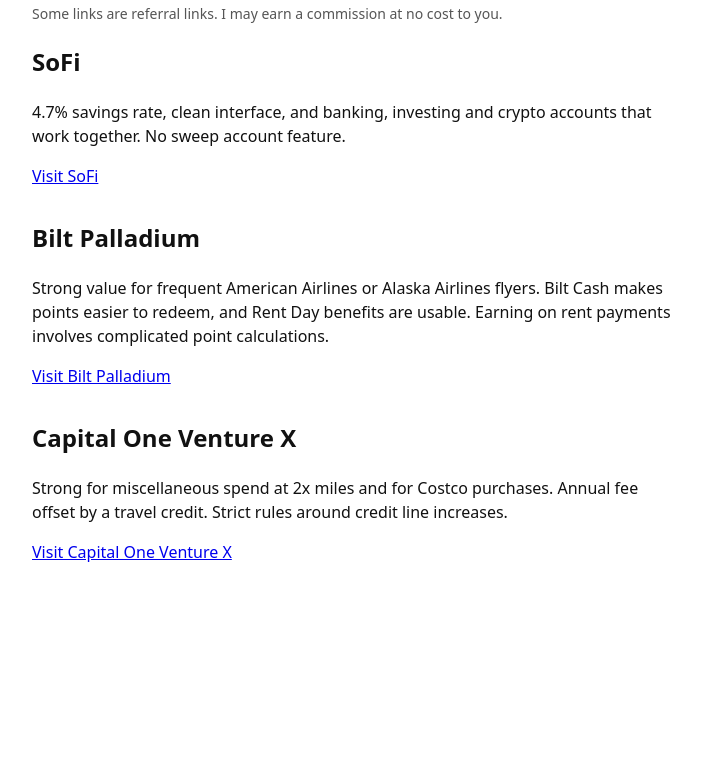
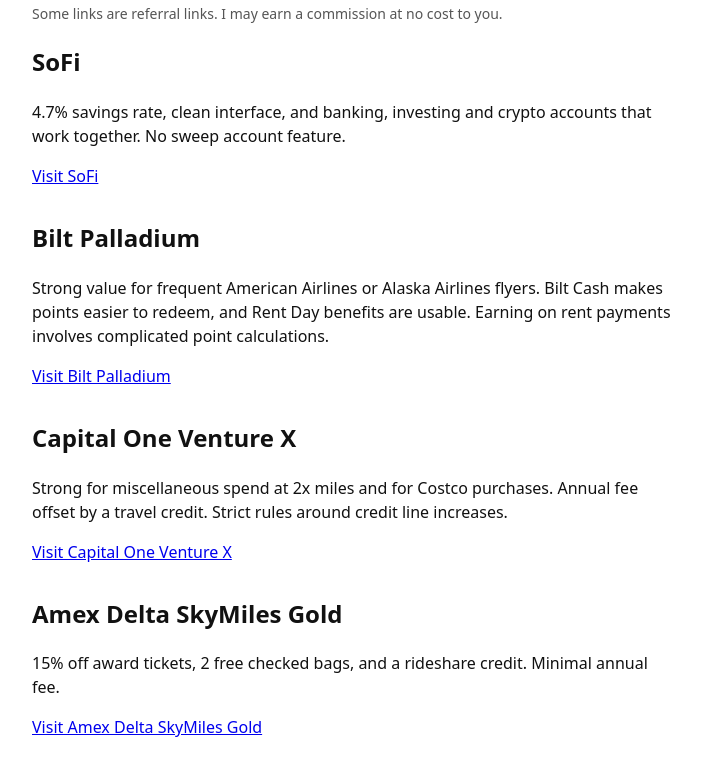
Before and after one commit to ahshilshah/ahshilshah.github.io, a plain HTML site: page index.html in a window 1280 px wide. Shown: the part 104-880 px from the top of the page, without its empty margins (288-989 px from the left). Before the commit the page ends 800 px from the top, so only its background shows below. Drawn offline with Linux system fonts and the light colour scheme.

Commit message:
Add Amex Delta SkyMiles Gold
Claude-Session: https://claude.ai/code/session_016eqPfup2cmoW1RuhFzx15G

```diff
--- a/index.html
+++ b/index.html
@@ -11,7 +11,7 @@ body{font:16px/1.5 system-ui,sans-serif;max-width:40rem;margin:0 auto;padding:1r
 section{margin:0 0 2rem}
 .disclosure{font-size:.875rem;color:#555}
 </style>
-<script type="application/ld+json">{"@context":"https://schema.org","@type":"ItemList","itemListElement":[{"@type":"ListItem","position":1,"item":{"@type":"Product","name":"SoFi","description":"4.7% savings rate, clean interface, and banking, investing and crypto accounts that work together. No sweep account feature.","url":"https://ahshilshah.github.io/#sofi"}},{"@type":"ListItem","position":2,"item":{"@type":"Product","name":"Bilt Palladium","description":"Strong value for frequent American Airlines or Alaska Airlines flyers. Bilt Cash makes points easier to redeem, and Rent Day benefits are usable. Earning on rent payments involves complicated point calculations.","url":"https://ahshilshah.github.io/#bilt-palladium"}},{"@type":"ListItem","position":3,"item":{"@type":"Product","name":"Capital One Venture X","description":"Strong for miscellaneous spend at 2x miles and for Costco purchases. Annual fee offset by a travel credit. Strict rules around credit line increases.","url":"https://ahshilshah.github.io/#capital-one-venture-x"}}]}</script>
+<script type="application/ld+json">{"@context":"https://schema.org","@type":"ItemList","itemListElement":[{"@type":"ListItem","position":1,"item":{"@type":"Product","name":"SoFi","description":"4.7% savings rate, clean interface, and banking, investing and crypto accounts that work together. No sweep account feature.","url":"https://ahshilshah.github.io/#sofi"}},{"@type":"ListItem","position":2,"item":{"@type":"Product","name":"Bilt Palladium","description":"Strong value for frequent American Airlines or Alaska Airlines flyers. Bilt Cash makes points easier to redeem, and Rent Day benefits are usable. Earning on rent payments involves complicated point calculations.","url":"https://ahshilshah.github.io/#bilt-palladium"}},{"@type":"ListItem","position":3,"item":{"@type":"Product","name":"Capital One Venture X","description":"Strong for miscellaneous spend at 2x miles and for Costco purchases. Annual fee offset by a travel credit. Strict rules around credit line increases.","url":"https://ahshilshah.github.io/#capital-one-venture-x"}},{"@type":"ListItem","position":4,"item":{"@type":"Product","name":"Amex Delta SkyMiles Gold","description":"15% off award tickets, 2 free checked bags, and a rideshare credit. Minimal annual fee.","url":"https://ahshilshah.github.io/#amex-delta-gold"}}]}</script>
 </head>
 <body>
 <h1>Product Picks</h1>
@@ -32,6 +32,11 @@ section{margin:0 0 2rem}
     <p>Strong for miscellaneous spend at 2x miles and for Costco purchases. Annual fee offset by a travel credit. Strict rules around credit line increases.</p>
     <p><a href="https://i.capitalone.com/Gm0p8srdi" rel="sponsored nofollow noopener">Visit Capital One Venture X</a></p>
   </section>
+  <section id="amex-delta-gold">
+    <h2>Amex Delta SkyMiles Gold</h2>
+    <p>15% off award tickets, 2 free checked bags, and a rideshare credit. Minimal annual fee.</p>
+    <p><a href="https://americanexpress.com/en-us/referral/delta-skymiles-gold-american-express-card?ref=AHSHISWoNV&amp;XL=MIANS" rel="sponsored nofollow noopener">Visit Amex Delta SkyMiles Gold</a></p>
+  </section>
 </main>
 </body>
 </html>
--- a/products.json
+++ b/products.json
@@ -23,6 +23,12 @@
       "name": "Capital One Venture X",
       "description": "Strong for miscellaneous spend at 2x miles and for Costco purchases. Annual fee offset by a travel credit. Strict rules around credit line increases.",
       "ref": "https://i.capitalone.com/Gm0p8srdi"
+    },
+    {
+      "slug": "amex-delta-gold",
+      "name": "Amex Delta SkyMiles Gold",
+      "description": "15% off award tickets, 2 free checked bags, and a rideshare credit. Minimal annual fee.",
+      "ref": "https://americanexpress.com/en-us/referral/delta-skymiles-gold-american-express-card?ref=AHSHISWoNV&XL=MIANS"
     }
   ]
 }
```
Also changed, not shown: llms.txt.
